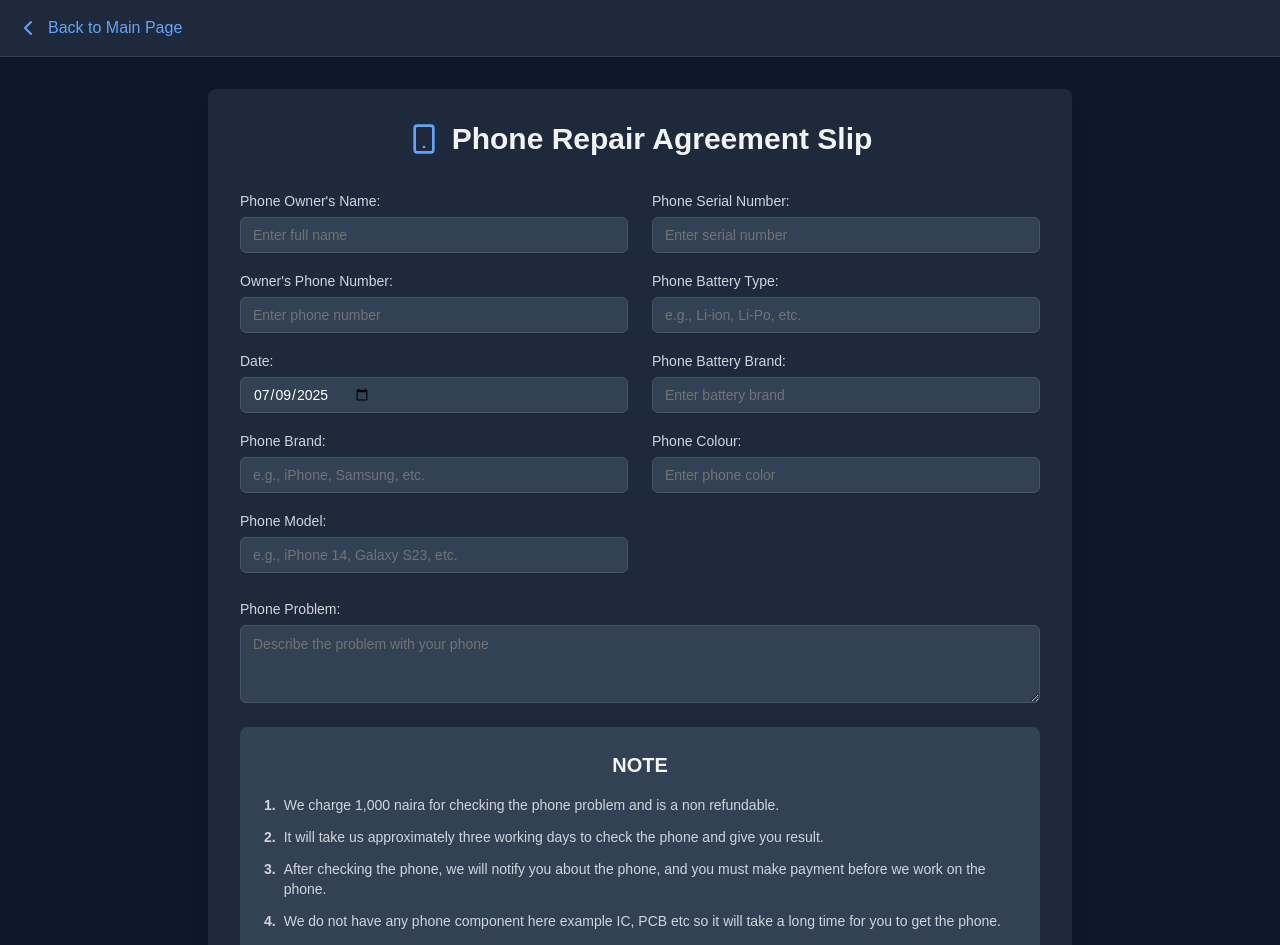
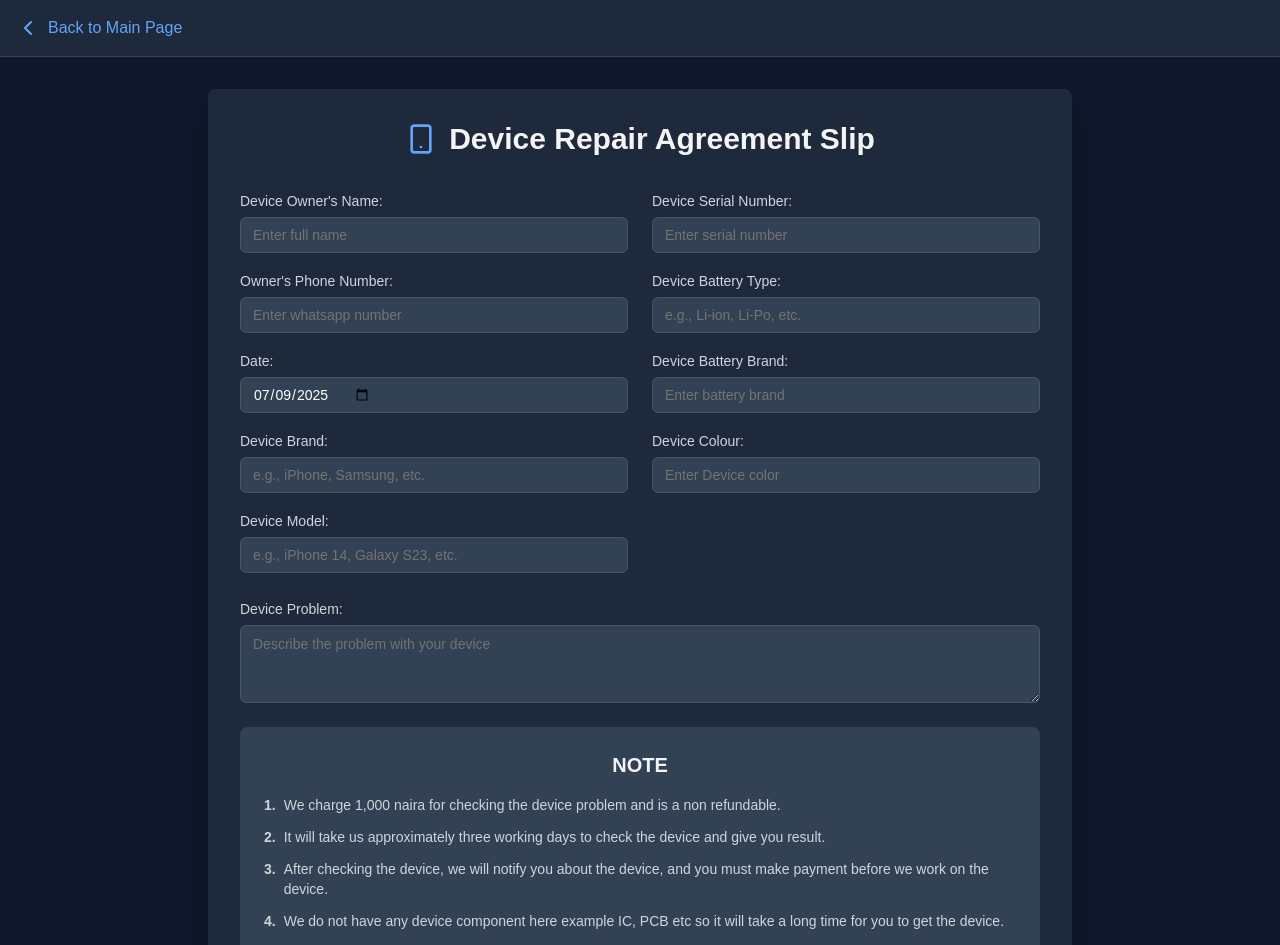
Before and after one commit to zakkycrypt01/ab-irepair, a Next.js app: page /device-registration in a window 1280 px wide. Shown: the top 945 px of the page. Built offline with nearby package versions, Linux system fonts and the light colour scheme.

Commit message:
update the device reg page to use Device as a general name

```diff
--- a/src/app/device-registration/page.tsx
+++ b/src/app/device-registration/page.tsx
@@ -13,15 +13,15 @@ import jsPDF from 'jspdf'
 export default function DeviceRegistrationPage() {
   const [formData, setFormData] = useState({
     ownerName: "",
-    ownerPhone: "",
+    ownerDevice: "",
     date: new Date().toISOString().split("T")[0],
-    phoneBrand: "",
-    phoneModel: "",
-    phoneSerialNumber: "",
-    phoneProblem: "",
-    phoneBatteryType: "",
-    phoneBatteryBrand: "",
-    phoneColor: "",
+    deviceBrand: "",
+    deviceModel: "",
+    deviceSerialNumber: "",
+    deviceProblem: "",
+    deviceBatteryType: "",
+    deviceBatteryBrand: "",
+    deviceColor: "",
     customerSignature: "",
     agreeToTerms: false,
   })
@@ -43,7 +43,7 @@ export default function DeviceRegistrationPage() {
     doc.setTextColor(0, 0, 0)
     doc.setFontSize(18)
     doc.setFont('helvetica', 'bold')
-    doc.text('ABTECH - Phone Repair Agreement', 20, yPosition)
+    doc.text('ABTECH - Device Repair Agreement', 20, yPosition)
     yPosition += 15
 
     // Document info
@@ -75,26 +75,26 @@ export default function DeviceRegistrationPage() {
     // Customer Information
     addSectionHeader('Customer Information')
     addField('Name:', data.ownerName)
-    addField('Phone:', data.ownerPhone)
+    addField('Device:', data.ownerDevice)
     addField('Date:', data.date)
 
     // Device Information
     addSectionHeader('Device Information')
-    addField('Brand:', data.phoneBrand)
-    addField('Model:', data.phoneModel)
-    addField('Serial Number:', data.phoneSerialNumber)
-    addField('Color:', data.phoneColor)
+    addField('Brand:', data.deviceBrand)
+    addField('Model:', data.deviceModel)
+    addField('Serial Number:', data.deviceSerialNumber)
+    addField('Color:', data.deviceColor)
 
     // Battery Information
     addSectionHeader('Battery Information')
-    addField('Type:', data.phoneBatteryType)
-    addField('Brand:', data.phoneBatteryBrand)
+    addField('Type:', data.deviceBatteryType)
+    addField('Brand:', data.deviceBatteryBrand)
 
     // Problem Description
     addSectionHeader('Problem Description')
     doc.setFontSize(10)
     doc.setFont('helvetica', 'normal')
-    const problemLines = doc.splitTextToSize(data.phoneProblem, 170)
+    const problemLines = doc.splitTextToSize(data.deviceProblem, 170)
     doc.text(problemLines, 20, yPosition)
     yPosition += problemLines.length * 4 + 5
 
@@ -104,13 +104,13 @@ export default function DeviceRegistrationPage() {
     doc.setFont('helvetica', 'normal')
 
     const terms = [
-      '1. We charge 1,000 naira for checking the phone problem and is non-refundable.',
-      '2. It will take us approximately three working days to check the phone and give you result.',
-      '3. After checking the phone, we will notify you about the phone, and you must make payment before we work on the phone.',
-      '4. We do not have any phone component here example IC, PCB etc so it will take a long time for you to get the phone.',
+      '1. We charge 1,000 naira for checking the device problem and is non-refundable.',
+      '2. It will take us approximately three working days to check the device and give you result.',
+      '3. After checking the device, we will notify you about the device, and you must make payment before we work on the device.',
+      '4. We do not have any device component here example IC, PCB etc so it will take a long time for you to get the device.',
       '5. It may take four weeks or less for us to finish the repair, Please bear with us .',
-      '6. On no account should you call us everyday disturbing us about the phone.',
-      '7. We will call you when we are done. We will refund your money if we cannot fix the phone.'
+      '6. On no account should you call us everyday disturbing us about the device.',
+      '7. We will call you when we are done. We will refund your money if we cannot fix the device.'
     ]
 
     terms.forEach((term) => {
@@ -158,21 +158,21 @@ export default function DeviceRegistrationPage() {
 
 👤 Customer Information:
 • Name: ${data.ownerName}
-• Phone: ${data.ownerPhone}
+• Phone: ${data.ownerDevice}
 • Date: ${data.date}
 
 📱 Device Details:
-• Brand: ${data.phoneBrand}
-• Model: ${data.phoneModel}
-• Serial Number: ${data.phoneSerialNumber || 'Not provided'}
-• Color: ${data.phoneColor || 'Not provided'}
+• Brand: ${data.deviceBrand}
+• Model: ${data.deviceModel}
+• Serial Number: ${data.deviceSerialNumber || 'Not provided'}
+• Color: ${data.deviceColor || 'Not provided'}
 
 🔋 Battery Information:
-• Type: ${data.phoneBatteryType || 'Not provided'}
-• Brand: ${data.phoneBatteryBrand || 'Not provided'}
+• Type: ${data.deviceBatteryType || 'Not provided'}
+• Brand: ${data.deviceBatteryBrand || 'Not provided'}
 
 ⚠️ Problem Description:
-${data.phoneProblem}
+${data.deviceProblem}
 
 ✍️ Signatures:
 • Customer: ${data.customerSignature}
@@ -237,15 +237,15 @@ ${data.phoneProblem}
         alert("Device registration submitted successfully and sent to ABTECH! Your agreement slip has been downloaded as PDF.")
         setFormData({
           ownerName: "",
-          ownerPhone: "",
+          ownerDevice: "",
           date: new Date().toISOString().split("T")[0],
-          phoneBrand: "",
-          phoneModel: "",
-          phoneSerialNumber: "",
-          phoneProblem: "",
-          phoneBatteryType: "",
-          phoneBatteryBrand: "",
-          phoneColor: "",
+          deviceBrand: "",
+          deviceModel: "",
+          deviceSerialNumber: "",
+          deviceProblem: "",
+          deviceBatteryType: "",
+          deviceBatteryBrand: "",
+          deviceColor: "",
           customerSignature: "",
           agreeToTerms: false,
         })
@@ -280,7 +280,7 @@ ${data.phoneProblem}
           <div className="text-center mb-8">
             <div className="flex items-center justify-center mb-4">
               <Smartphone className="mr-3 text-blue-400" size={32} />
-              <h1 className="text-3xl font-bold">Phone Repair Agreement Slip</h1>
+              <h1 className="text-3xl font-bold">Device Repair Agreement Slip</h1>
             </div>
           </div>
 
@@ -290,7 +290,7 @@ ${data.phoneProblem}
               <div className="space-y-4">
                 <div>
                   <Label htmlFor="ownerName" className="text-gray-300">
-                    Phone Owner's Name:
+                    Device Owner's Name:
                   </Label>
                   <Input
                     type="text"
@@ -305,18 +305,18 @@ ${data.phoneProblem}
                 </div>
 
                 <div>
-                  <Label htmlFor="ownerPhone" className="text-gray-300">
+                  <Label htmlFor="ownerDevice" className="text-gray-300">
                     Owner's Phone Number:
                   </Label>
                   <Input
                     type="tel"
-                    id="ownerPhone"
-                    name="ownerPhone"
-                    value={formData.ownerPhone}
+                    id="ownerDevice"
+                    name="ownerDevice"
+                    value={formData.ownerDevice}
                     onChange={handleInputChange}
                     required
                     className="bg-slate-700 border-slate-600 text-white mt-1"
-                    placeholder="Enter phone number"
+                    placeholder="Enter whatsapp number"
                   />
                 </div>
 
@@ -336,14 +336,14 @@ ${data.phoneProblem}
                 </div>
 
                 <div>
-                  <Label htmlFor="phoneBrand" className="text-gray-300">
-                    Phone Brand:
+                  <Label htmlFor="deviceBrand" className="text-gray-300">
+                    Device Brand:
                   </Label>
                   <Input
                     type="text"
-                    id="phoneBrand"
-                    name="phoneBrand"
-                    value={formData.phoneBrand}
+                    id="deviceBrand"
+                    name="deviceBrand"
+                    value={formData.deviceBrand}
                     onChange={handleInputChange}
                     required
                     className="bg-slate-700 border-slate-600 text-white mt-1"
@@ -352,14 +352,14 @@ ${data.phoneProblem}
                 </div>
 
                 <div>
-                  <Label htmlFor="phoneModel" className="text-gray-300">
-                    Phone Model:
+                  <Label htmlFor="deviceModel" className="text-gray-300">
+                    Device Model:
                   </Label>
                   <Input
                     type="text"
-                    id="phoneModel"
-                    name="phoneModel"
-                    value={formData.phoneModel}
+                    id="deviceModel"
+                    name="deviceModel"
+                    value={formData.deviceModel}
                     onChange={handleInputChange}
                     required
                     className="bg-slate-700 border-slate-600 text-white mt-1"
@@ -370,14 +370,14 @@ ${data.phoneProblem}
 
               <div className="space-y-4">
                 <div>
-                  <Label htmlFor="phoneSerialNumber" className="text-gray-300">
-                    Phone Serial Number:
+                  <Label htmlFor="deviceSerialNumber" className="text-gray-300">
+                    Device Serial Number:
                   </Label>
                   <Input
                     type="text"
-                    id="phoneSerialNumber"
-                    name="phoneSerialNumber"
-                    value={formData.phoneSerialNumber}
+                    id="deviceSerialNumber"
+                    name="deviceSerialNumber"
+                    value={formData.deviceSerialNumber}
                     onChange={handleInputChange}
                     className="bg-slate-700 border-slate-600 text-white mt-1"
                     placeholder="Enter serial number"
@@ -385,14 +385,14 @@ ${data.phoneProblem}
                 </div>
 
                 <div>
-                  <Label htmlFor="phoneBatteryType" className="text-gray-300">
-                    Phone Battery Type:
+                  <Label htmlFor="deviceBatteryType" className="text-gray-300">
+                    Device Battery Type:
                   </Label>
                   <Input
                     type="text"
-                    id="phoneBatteryType"
-                    name="phoneBatteryType"
-                    value={formData.phoneBatteryType}
+                    id="deviceBatteryType"
+                    name="deviceBatteryType"
+                    value={formData.deviceBatteryType}
                     onChange={handleInputChange}
                     className="bg-slate-700 border-slate-600 text-white mt-1"
                     placeholder="e.g., Li-ion, Li-Po, etc."
@@ -400,14 +400,14 @@ ${data.phoneProblem}
                 </div>
 
                 <div>
-                  <Label htmlFor="phoneBatteryBrand" className="text-gray-300">
-                    Phone Battery Brand:
+                  <Label htmlFor="deviceBatteryBrand" className="text-gray-300">
+                    Device Battery Brand:
                   </Label>
                   <Input
                     type="text"
-                    id="phoneBatteryBrand"
-                    name="phoneBatteryBrand"
-                    value={formData.phoneBatteryBrand}
+                    id="deviceBatteryBrand"
+                    name="deviceBatteryBrand"
+                    value={formData.deviceBatteryBrand}
                     onChange={handleInputChange}
                     className="bg-slate-700 border-slate-600 text-white mt-1"
                     placeholder="Enter battery brand"
@@ -415,34 +415,34 @@ ${data.phoneProblem}
                 </div>
 
                 <div>
-                  <Label htmlFor="phoneColor" className="text-gray-300">
-                    Phone Colour:
+                  <Label htmlFor="deviceColor" className="text-gray-300">
+                    Device Colour:
                   </Label>
                   <Input
                     type="text"
-                    id="phoneColor"
-                    name="phoneColor"
-                    value={formData.phoneColor}
+                    id="deviceColor"
+                    name="deviceColor"
+                    value={formData.deviceColor}
                     onChange={handleInputChange}
                     className="bg-slate-700 border-slate-600 text-white mt-1"
-                    placeholder="Enter phone color"
+                    placeholder="Enter Device color"
                   />
                 </div>
               </div>
             </div>
 
             <div>
-              <Label htmlFor="phoneProblem" className="text-gray-300">
-                Phone Problem:
+              <Label htmlFor="deviceProblem" className="text-gray-300">
+                Device Problem:
               </Label>
               <Textarea
-                id="phoneProblem"
-                name="phoneProblem"
-                value={formData.phoneProblem}
+                id="deviceProblem"
+                name="deviceProblem"
+                value={formData.deviceProblem}
                 onChange={handleInputChange}
                 required
                 className="bg-slate-700 border-slate-600 text-white mt-1"
-                placeholder="Describe the problem with your phone"
+                placeholder="Describe the problem with your device"
                 rows={3}
               />
             </div>
@@ -453,37 +453,37 @@ ${data.phoneProblem}
               <div className="space-y-3 text-sm text-gray-300">
                 <div className="flex">
                   <span className="font-semibold mr-2">1.</span>
-                  <span>We charge 1,000 naira for checking the phone problem and is a non refundable.</span>
+                  <span>We charge 1,000 naira for checking the device problem and is a non refundable.</span>
                 </div>
                 <div className="flex">
                   <span className="font-semibold mr-2">2.</span>
-                  <span>It will take us approximately three working days to check the phone and give you result.</span>
+                  <span>It will take us approximately three working days to check the device and give you result.</span>
                 </div>
                 <div className="flex">
                   <span className="font-semibold mr-2">3.</span>
                   <span>
-                    After checking the phone, we will notify you about the phone, and you must make payment before we
-                    work on the phone.
+                    After checking the device, we will notify you about the device, and you must make payment before we
+                    work on the device.
                   </span>
                 </div>
                 <div className="flex">
                   <span className="font-semibold mr-2">4.</span>
                   <span>
-                    We do not have any phone component here example IC, PCB etc so it will take a long time for you to
-                    get the phone.
+                    We do not have any device component here example IC, PCB etc so it will take a long time for you to
+                    get the device.
                   </span>
                 </div>
                 <div className="flex">
                   <span className="font-semibold mr-2">5.</span>
-                  <span>It may take four weeks or less for us to finish the repair.</span>
+                  <span>It may take four weeks or less for us to finish the repair, please bare with us.</span>
                 </div>
                 <div className="flex">
                   <span className="font-semibold mr-2">6.</span>
-                  <span>On no account should you call us everyday disturbing us about the phone.</span>
+                  <span>On no account should you call us everyday disturbing us about the device.</span>
                 </div>
                 <div className="flex">
                   <span className="font-semibold mr-2">7.</span>
-                  <span>We will call you when we are done. We will refund your money if we cannot fix the phone.</span>
+                  <span>We will call you when we are done. We will refund your money if we cannot fix the device.</span>
                 </div>
               </div>
             </div>
@@ -514,7 +514,7 @@ ${data.phoneProblem}
               </Button>
 
               {/* Download PDF Button - only show if form has essential data */}
-              {formData.ownerName && formData.phoneBrand && formData.phoneModel && formData.phoneProblem && formData.customerSignature && (
+              {formData.ownerName && formData.deviceBrand && formData.deviceModel && formData.deviceProblem && formData.customerSignature && (
                 <Button
                   type="button"
                   onClick={() => generatePDF(formData)}
```
